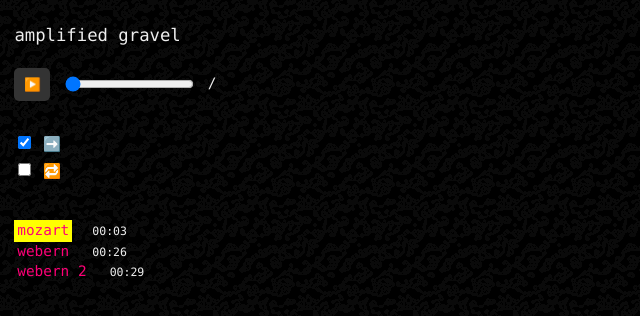
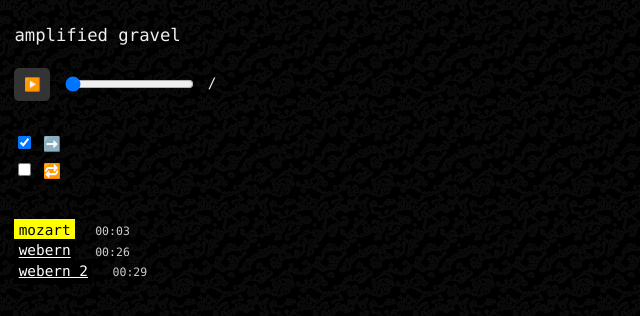
Before and after one commit to ggorlen/amplified-gravel, a plain HTML site: page index.html in a window 1280 px wide. Shown: the whole page, without its empty margins (0-640 px from the left). Drawn offline with nearby package versions, Linux system fonts and the light colour scheme.

Commit message:
improve styling

```diff
--- a/script.js
+++ b/script.js
@@ -2,7 +2,6 @@ const currentTimeEl = document.querySelector(".current-time");
 const durationEl = document.querySelector(".duration");
 const progressEl = document.querySelector(".progress");
 const playerEl = document.querySelector(".player");
-document.querySelector(".tracks ul").style.cursor = "grab";
 playerEl.style.display = "flex";
 let mouseDownOnProgressEl = false;
 progressEl.addEventListener("change", event => {
@@ -122,6 +121,8 @@ tracks.forEach(track => {
   });
 });
 
+if (Sortable) {
+  document.querySelector(".tracks ul").style.cursor = "grab";
   const sortable = new Sortable(document.querySelector(".tracks ul"), {
     animation: 150, // ms, animation speed moving items when sorting, `0` — without animation
     easing: "cubic-bezier(1, 0, 0, 1)", // Easing for animation. Defaults to null. See https://easings.net/ for examples.
@@ -133,3 +134,4 @@ const sortable = new Sortable(document.querySelector(".tracks ul"), {
       currentTrack = tracks.findIndex(e => e.href === audio.src);
     },
   });
+}
--- a/style.css
+++ b/style.css
@@ -39,25 +39,37 @@ ul {
 }
 .tracks li {
   margin-top: 0.3em;
+  margin-bottom: 0.3em;
 }
 .tracks li a {
-  color: #f07;
-  text-decoration: none;
-  padding: 0.2em;
+  color: #fff;
+  background: #000;
+  padding: 0.3em;
 }
 .tracks li a:hover {
-  background: #f07;
-  color: white;
+  background: #fff;
+  color: #000;
+  text-decoration: none;
+}
+.tracks li a.paused:hover,
+.tracks li a.playing:hover {
+  color: #000;
+  text-decoration: none;
 }
 .tracks li a.paused {
   background: #ff0;
+  color: #000;
+  text-decoration: none;
 }
 .tracks li a.playing {
   background: #0f0;
+  color: #000;
+  text-decoration: none;
 }
 .tracks li span.time {
   margin-left: 1em;
   font-size: 0.8em;
+  color: #ccc;
 }
 .player {
   display: flex;
```
Also changed, not shown: 1 other file. Lines whose indentation alone changed are shown as unchanged.
